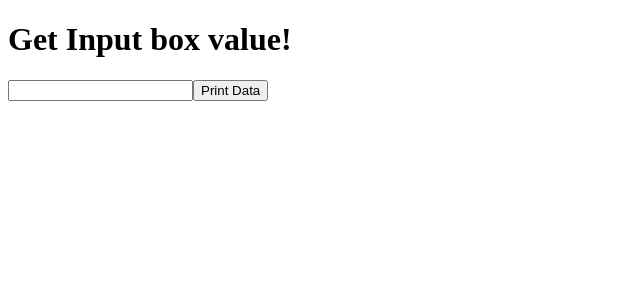
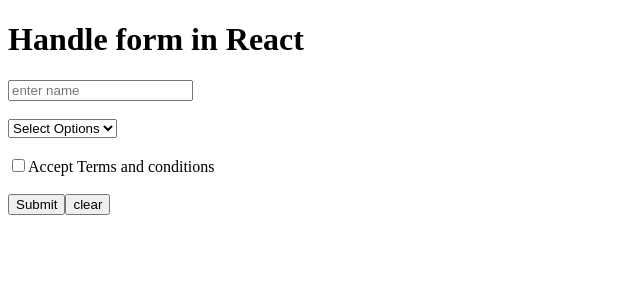
Before and after one commit to prashant5025/reactPractice, a React (Create React App) app: page / in a window 1280 px wide. Shown: the top 300 px of the page, without its empty margins (0-640 px from the left). Built offline with nearby package versions, Linux system fonts and the light colour scheme.

Commit message:
initial commit

```diff
--- a/src/App.js
+++ b/src/App.js
@@ -1,22 +1,42 @@
 import "./styles.css";
-
 import React, { useState } from "react";
 
 export default function App() {
-  const [data, setData] = useState(null);
-  const [print, setPrint] = useState(false);
+  const [name, setName] = useState("");
+  const [tnc, setTnc] = useState(false);
+  const [interest, setInterest] = useState("");
+  function getFormData(e) {
+    console.warn(name, tnc, interest);
+    e.preventDefault();
+  }
 
-  function getData(val) {
-    console.log(val.target.value);
-    setData(val.target.value);
-    setPrint(false);
-  }
   return (
     <div className="App">
-      <h1>Get Input box value!</h1>
-      {print ? <h1>{data}</h1> : null}
-      <input type="text" onChange={getData} />
-      <button onClick={() => setPrint(true)}>Print Data</button>
+      <h1>Handle form in React</h1>
+      <form onSubmit={getFormData}>
+        <input
+          type="text"
+          placeholder="enter name"
+          value={name}
+          onChange={(e) => setName(e.target.value)}
+        />{" "}
+        <br />
+        <br />
+        <select onChange={(e) => setInterest(e.target.value)}>
+          <option>Select Options</option>
+          <option>Marvel</option>
+          <option>DC</option>
+          <option>Anime</option>
+        </select>
+        <br />
+        <br />
+        <input type="checkbox" onChange={(e) => setTnc(e.target.checked)} />
+        <span>Accept Terms and conditions</span>
+        <br />
+        <br />
+        <button type="submit">Submit</button>
+        <button>clear</button>
+      </form>
     </div>
   );
 }
```
Also changed, not shown: src/App1.js (added, +22 -0 lines), src/App2.js (added), 1 other file (tests, documents, lock files or other folders).
